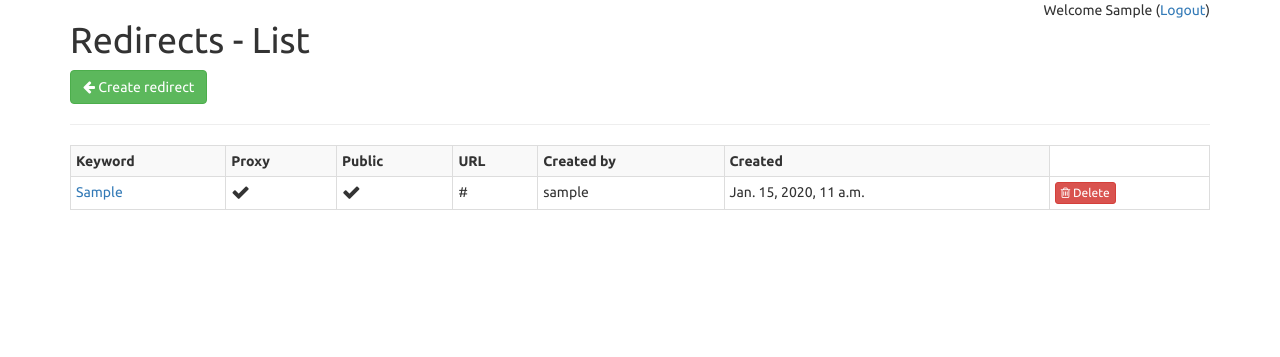
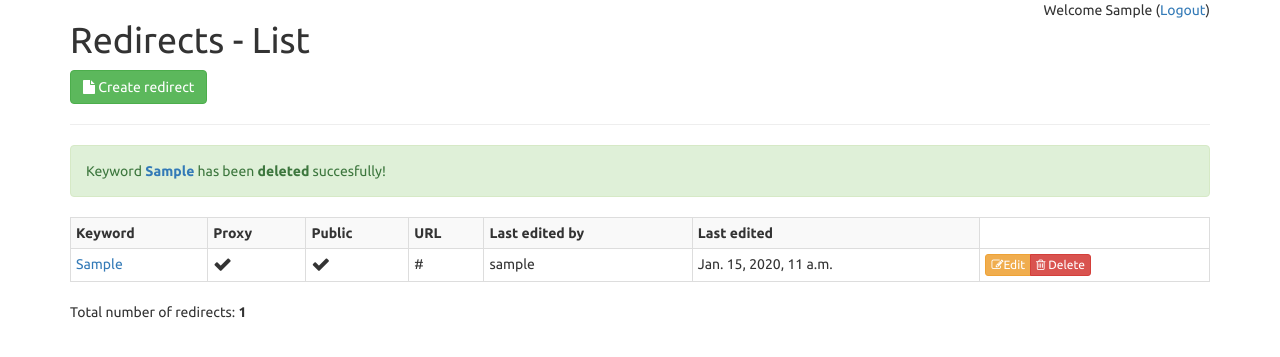
Before and after one commit to dhedegaard/urls, a Django app: a page that uses app/templates/list.html in a window 1280 px wide. Shown: the top 357 px of the page. Run offline with Django 3.2, Linux system fonts and the light colour scheme; a user stored in the database is signed in; tables that the repository leaves empty hold one stand-in row (values such as "Sample post"); some libraries are stand-ins or nearby versions.

Commit message:
added edit functionality, all changes now redirects to list with the event type and keyword, some cleanup, lots of refactoring.

```diff
--- a/app/templates/list.html
+++ b/app/templates/list.html
@@ -1,10 +1,19 @@
 {% extends 'base.html' %}
-{% block title %}List{% endblock %}
 {% block content %}
     {% if user.is_authenticated %}
-    <a href="{% url 'create' %}" class="btn btn-success"><i class="fa fa-arrow-left"></i> Create redirect</a>
+    <a href="{% url 'create' %}" class="btn btn-success"><i class="fa fa-file"></i> Create redirect</a>
     {% endif %}
     <hr/>
+
+    {% if changed_keyword %}
+    <div class="alert alert-success">
+      Keyword
+      <b><a href="{% url 'redirector' changed_keyword %}"
+            target="_blank">{{ changed_keyword }}</a></b>
+      has been <b>{{ changed_event_name }}</b> succesfully!
+    </div>
+    {% endif %}
+
     {% if urls|length == 0 %}
         <div class="alert alert-info">There are no {% if not user.is_authenticated %}public{% endif %} urls in the database.</div>
     {% else %}
@@ -15,8 +24,8 @@
                 {% if user.is_authenticated %}<th>Public</th>{% endif %}
                 <th>URL</th>
                 {% if user.is_authenticated %}
-                <th>Created by</th>
-                <th>Created</th>
+                <th>Last edited by</th>
+                <th>Last edited</th>
                 {% endif %}
             </tr>
             {% for url in urls %}
@@ -35,17 +44,23 @@
                     <td>{{ url.user.username }}</td>
                     <td>{{ url.created }}</td>
                     <td>
-                        <form style="display: inline;" action="{% url 'delete' %}" method="POST">
-                            {% csrf_token %}
-                            <input type="hidden" name="keyword" value="{{ url.keyword }}"/>
-                            <button type="submit" class="btn btn-xs btn-danger">
-                                <i class="fa fa-trash-o"></i> Delete
-                            </button>
-                        </form>
+                      <div class="btn-group btn-group-xs">
+                        <a href="{% url 'edit' url.keyword %}"
+                           class="btn btn-xs btn-warning">
+                          <i class="fa fa-edit"></i>Edit
+                        </a>
+                        <a href="{% url 'delete' url.keyword %}"
+                           class="btn btn-xs- btn-danger"
+                           onclick="return confirm('Are you sure you want to delete {{ url.keyword }} ?')">
+                          <i class="fa fa-trash-o"></i> Delete
+                        </a>
+                      </div>
                     </td>
                     {% endif %}
                 </tr>
             {% endfor %}
         </table>
+
+        <p>Total number of redirects: <b>{{ urls|length }}</b></p>
     {% endif %}
 {% endblock %}
--- a/app/templates/login.html
+++ b/app/templates/login.html
@@ -1,5 +1,4 @@
 {% extends 'base.html' %}
-{% block title %}Login{% endblock %}
 {% block content %}
     <hr/>
     {% if form.non_field_errors %}
--- a/app/views.py
+++ b/app/views.py
@@ -3,11 +3,13 @@ from django.shortcuts import render, redirect
 from django.contrib.auth import logout as logout_user
 from django.contrib.auth.decorators import login_required
 from django.http import (
+    HttpResponseBadRequest,
     HttpResponseNotFound,
     HttpResponsePermanentRedirect,
     HttpResponse,
     HttpResponseServerError,
     )
+from django.db import transaction
 
 from .forms import UrlForm
 from .models import Url
@@ -32,6 +34,16 @@ def logout(request):
     return redirect('list')
 
 
+def redirect_list(changed_keyword, changed_event_name):
+    '''
+    Redirects to the list url, with the given parameters.
+    '''
+    response = redirect('list')
+    response['Location'] += '?changed_keyword=%s&changed_event_name=%s' % (
+        changed_keyword, changed_event_name)
+    return response
+
+
 def list(request):
     urls = Url.objects.select_related().all()
 
@@ -41,45 +53,59 @@ def list(request):
     return render(request, 'list.html', {
         'urls': urls,
         'title': 'List',
+        'changed_keyword': request.GET.get('changed_keyword'),
+        'changed_event_name': request.GET.get('changed_event_name'),
     })
 
 
 @login_required
-def delete(request):
-    if 'keyword' not in request.POST:
-        return redirect('list')
-
-    url = Url.objects.get(keyword=request.POST['keyword'])
+@transaction.atomic
+def delete(request, keyword):
+    try:
+        url = Url.objects.get(keyword=keyword)
+    except Url.DoesNotExist:
+        return HttpResponseBadRequest('keyword does not exist: %s' % keyword)
     url.delete()
-    return redirect('list')
+    return redirect_list(keyword, 'deleted')
 
 
 @login_required
-def create(request):
-    created_keyword = None
+@transaction.atomic
+def create(request, keyword=None):
     if request.method == 'POST':
-        form = UrlForm(request.POST)
+        if keyword is not None:
+            # If we're editing, make sure to provide the existing instance.
+            form = UrlForm(
+                request.POST,
+                instance=Url.objects.get(keyword=keyword))
+        else:
+            form = UrlForm(request.POST)
         if form.is_valid():
             url = form.save(commit=False)
             url.user = request.user
             url.save()
 
-            created_keyword = url.keyword
+            return redirect_list(
+                url.keyword,
+                'created' if keyword is None else 'changed')
+    else:
+        if keyword is not None:
+            form = UrlForm(instance=Url.objects.get(keyword=keyword))
+        else:
             form = UrlForm()
-    else:
-        form = UrlForm()
     return render(request, 'create.html', {
         'form': form,
-        'created_keyword': created_keyword,
         'redirect_count': Url.objects.all().count(),
-        'title': 'Create',
+        'title': current_url.title(),
+        'keyword': keyword,
     })
 
 
 def _redirect_proxy(url):
     try:
         r = requests.get(url.url)
-    except (requests.exceptions.ConnectionError, requests.exceptions.ConnectionError) as e:
+    except (requests.exceptions.ConnectionError,
+            requests.exceptions.ConnectionError) as e:
         return HttpResponseServerError('%s' % e.message)
     return HttpResponse(
         r.text, mimetype=r.headers.get('Content-Type', 'text/plain'))
--- a/urls/urls.py
+++ b/urls/urls.py
@@ -7,6 +7,7 @@ urlpatterns = patterns('',
         {'template_name': 'login.html'}, name='login'),
     url(r'^logout$', 'app.views.logout', name='logout'),
     url(r'^$', 'app.views.list', name='list'),
-    url(r'^delete$', 'app.views.delete', name='delete'),
+    url(r'^delete/(?P<keyword>.+)$', 'app.views.delete', name='delete'),
+    url(r'^edit/(?P<keyword>.+)$', 'app.views.create', name='edit'),
     url(r'^(?P<keyword>.+)$', 'app.views.redirector', name='redirector'),
 )
```
Also changed, not shown: app/forms.py (+10 -6 lines), app/templates/create.html (+0 -7 lines).
